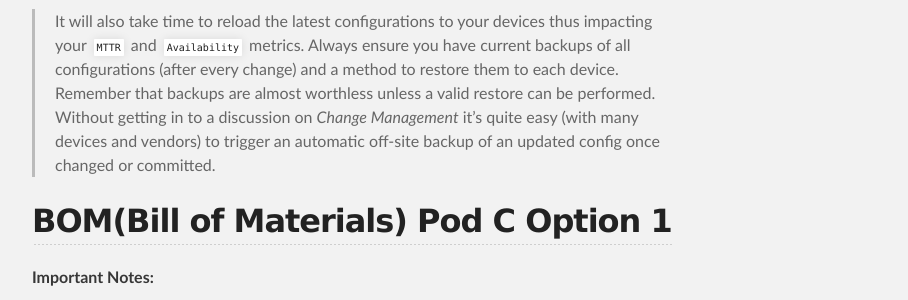
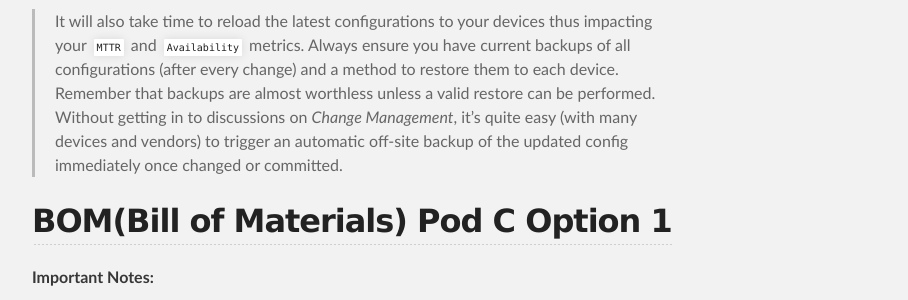
Before and after one commit to podomere/ond, a Jekyll site: the page built from ond-00001/ond-00001.md, in a window 1280 px wide and 900 px high, scrolled down 35962 px. Shown: the part 225-525 px from the top of the window, without its empty margins (288-1196 px from the left). Built offline with Jekyll 4.4.1, drawn with Linux system fonts in a browser that asks for light colours.

Commit message:
Vendor Support update and clarification 4

````diff
--- a/ond-00001/ond-00001.md
+++ b/ond-00001/ond-00001.md
@@ -640,7 +640,7 @@ It is thus recommended to use diverse heterogeneous vendors/equipment for at lea
 
 The availability of commercial vendor support 8x5 business hours (with optional upgrade to 24/7) is paramount as is hardware replacement. Additional coverage for next day on-site replacement is even more desirable if not running a full ```n+1``` clustered and redundant environment.
 
-> It will also take time to reload the latest configurations to your devices thus impacting your ```MTTR``` and ```Availability``` metrics. Always ensure you have current backups of all configurations (after every change) and a method to restore them to each device. Remember that backups are almost worthless unless a valid restore can be performed. Without getting in to a discussion on _Change Management_ it's quite easy (with many devices and vendors) to trigger an automatic off-site backup of an updated config once changed or committed.
+> It will also take time to reload the latest configurations to your devices thus impacting your ```MTTR``` and ```Availability``` metrics. Always ensure you have current backups of all configurations (after every change) and a method to restore them to each device. Remember that backups are almost worthless unless a valid restore can be performed. Without getting in to discussions on _Change Management_, it's quite easy (with many devices and vendors) to trigger an automatic off-site backup of the updated config immediately once changed or committed.
 
 ## BOM(Bill of Materials) Pod C Option 1
 
````
